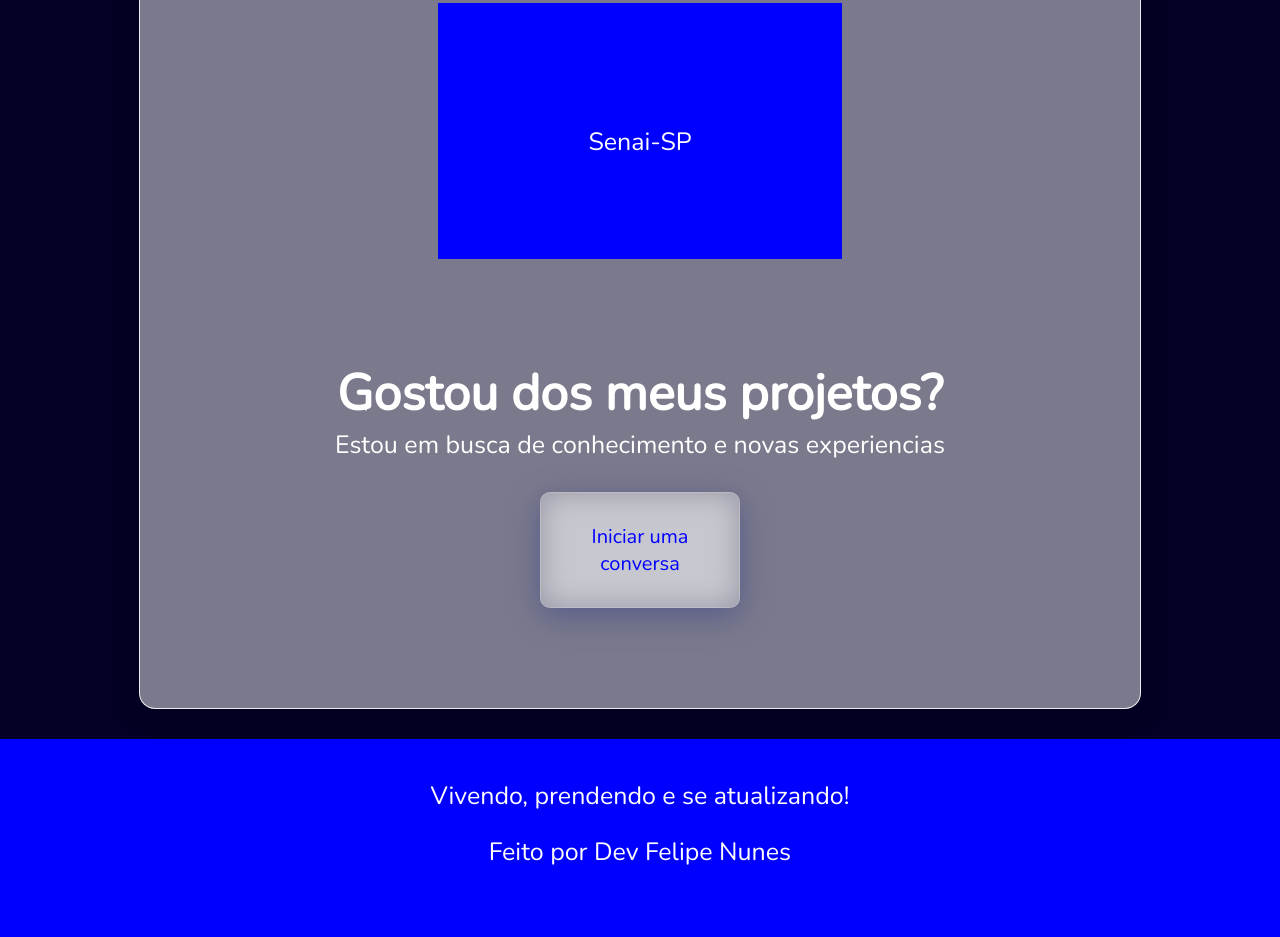
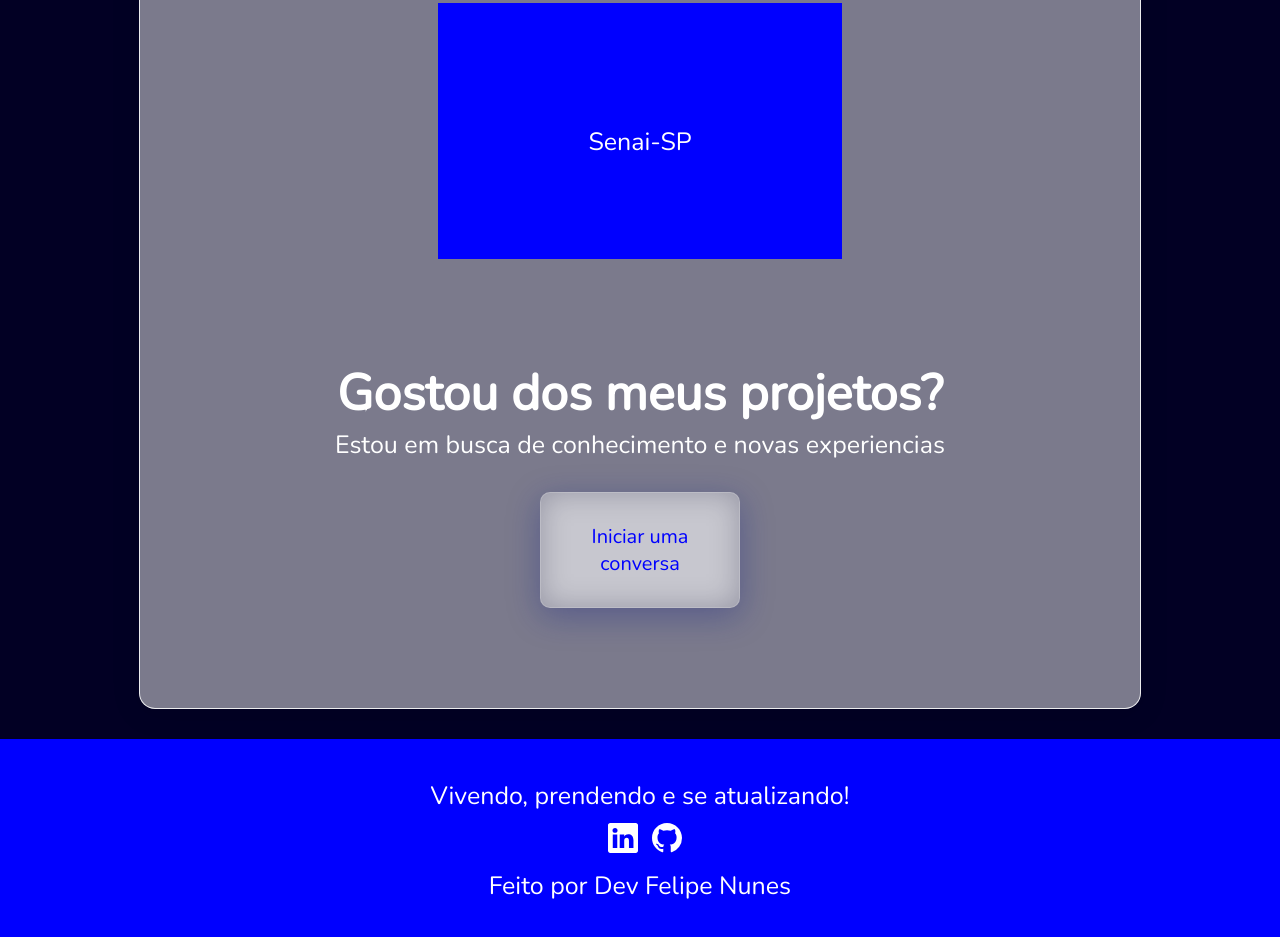
Before and after one commit to devfelipenunes/portfolioJs, a website: page index.html in a window 1280 px wide. Shown: the part 2430-3367 px from the top of the page. Before the commit the page ends 3339 px from the top, so only its background shows below. Drawn offline with nearby package versions, Linux system fonts and the light colour scheme.

Commit message:
Atualizei

```diff
--- a/index.html
+++ b/index.html
@@ -106,9 +106,14 @@
                 <figure></figure>
                 <p>Vivendo, prendendo e se atualizando!</p>
             </div>
-            <figure class="icon">
-                <img src="" alt="">
-            </figure>
+            <div class="icons">
+                <svg xmlns="http://www.w3.org/2000/svg" width="30" height="30" fill="currentColor" class="bi bi-linkedin" viewBox="0 0 16 16">
+                    <path d="M0 1.146C0 .513.526 0 1.175 0h13.65C15.474 0 16 .513 16 1.146v13.708c0 .633-.526 1.146-1.175 1.146H1.175C.526 16 0 15.487 0 14.854V1.146zm4.943 12.248V6.169H2.542v7.225h2.401zm-1.2-8.212c.837 0 1.358-.554 1.358-1.248-.015-.709-.52-1.248-1.342-1.248-.822 0-1.359.54-1.359 1.248 0 .694.521 1.248 1.327 1.248h.016zm4.908 8.212V9.359c0-.216.016-.432.08-.586.173-.431.568-.878 1.232-.878.869 0 1.216.662 1.216 1.634v3.865h2.401V9.25c0-2.22-1.184-3.252-2.764-3.252-1.274 0-1.845.7-2.165 1.193v.025h-.016a5.54 5.54 0 0 1 .016-.025V6.169h-2.4c.03.678 0 7.225 0 7.225h2.4z"/>
+                </svg>
+                <svg xmlns="http://www.w3.org/2000/svg" width="30" height="30" fill="currentColor" class="bi bi-github" viewBox="0 0 16 16">
+                    <path d="M8 0C3.58 0 0 3.58 0 8c0 3.54 2.29 6.53 5.47 7.59.4.07.55-.17.55-.38 0-.19-.01-.82-.01-1.49-2.01.37-2.53-.49-2.69-.94-.09-.23-.48-.94-.82-1.13-.28-.15-.68-.52-.01-.53.63-.01 1.08.58 1.23.82.72 1.21 1.87.87 2.33.66.07-.52.28-.87.51-1.07-1.78-.2-3.64-.89-3.64-3.95 0-.87.31-1.59.82-2.15-.08-.2-.36-1.02.08-2.12 0 0 .67-.21 2.2.82.64-.18 1.32-.27 2-.27.68 0 1.36.09 2 .27 1.53-1.04 2.2-.82 2.2-.82.44 1.1.16 1.92.08 2.12.51.56.82 1.27.82 2.15 0 3.07-1.87 3.75-3.65 3.95.29.25.54.73.54 1.48 0 1.07-.01 1.93-.01 2.2 0 .21.15.46.55.38A8.012 8.012 0 0 0 16 8c0-4.42-3.58-8-8-8z"/>
+                </svg>
+            </div>
             <p>Feito por Dev Felipe Nunes</p>
         </footer>
     </body>
--- a/style.css
+++ b/style.css
@@ -303,4 +303,14 @@ border: 1px solid rgba(255, 255, 255, 0.86);
 }
 footer{
     padding: 40px;
+    display: flex;
+    flex-direction: column;
+    align-items: center;
 }
+footer .icons{
+    margin: 10px 0 10px 0;
+}
+footer .icons .bi{
+    margin-left: 10px;
+    color: white;
+}
```
